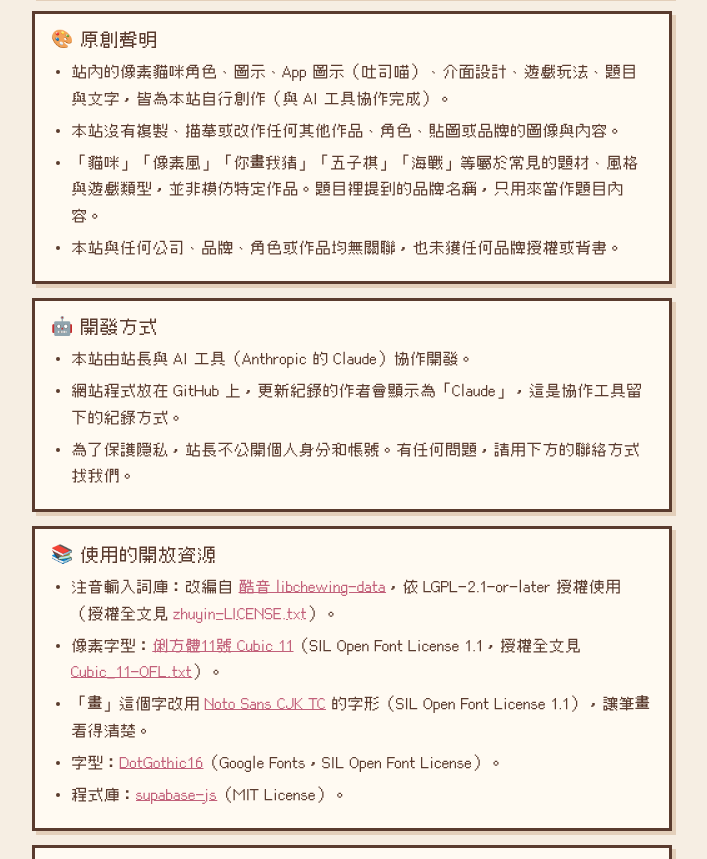
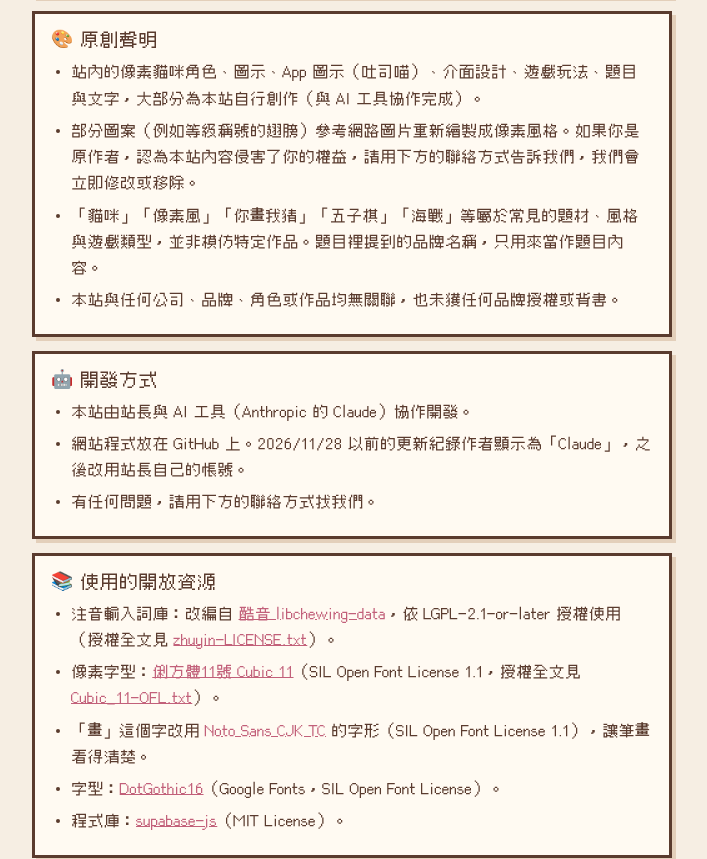
Before and after one commit to meow-nest/meow-nest.github.io, a plain HTML site: page about.html in a window 1280 px wide. Shown: the part 2311-3170 px from the top of the page, without its empty margins (288-995 px from the left). Drawn offline with Linux system fonts and the light colour scheme; a web font is replaced by a local one.

Commit message:
網站聲明和 README：改成「大部分」自行創作，註明稱號翅膀參考網路圖片、如有侵權請來信會立即移除；開發方式更新成 11/28 起用站長帳號；CLAUDE.md 記下翅膀的來源
Co-Authored-By: Claude Opus 5.5 <noreply@anthropic.com>
Claude-Session: https://claude.ai/code/session_013rW3iYeV23mQBoDptCGbZ1

```diff
--- a/about.html
+++ b/about.html
@@ -79,8 +79,8 @@ a{color:#c2607a}
 
 <div class="box"><h2>🎨 原創聲明</h2>
 <ul>
-<li>站內的像素貓咪角色、圖示、App 圖示（吐司喵）、介面設計、遊戲玩法、題目與文字，皆為本站自行創作（與 AI 工具協作完成）。</li>
-<li>本站沒有複製、描摹或改作任何其他作品、角色、貼圖或品牌的圖像與內容。</li>
+<li>站內的像素貓咪角色、圖示、App 圖示（吐司喵）、介面設計、遊戲玩法、題目與文字，大部分為本站自行創作（與 AI 工具協作完成）。</li>
+<li>部分圖案（例如等級稱號的翅膀）參考網路圖片重新繪製成像素風格。如果你是原作者，認為本站內容侵害了你的權益，請用下方的聯絡方式告訴我們，我們會立即修改或移除。</li>
 <li>「貓咪」「像素風」「你畫我猜」「五子棋」「海戰」等屬於常見的題材、風格與遊戲類型，並非模仿特定作品。題目裡提到的品牌名稱，只用來當作題目內容。</li>
 <li>本站與任何公司、品牌、角色或作品均無關聯，也未獲任何品牌授權或背書。</li>
 </ul></div>
@@ -88,8 +88,8 @@ a{color:#c2607a}
 <div class="box"><h2>🤖 開發方式</h2>
 <ul>
 <li>本站由站長與 AI 工具（Anthropic 的 Claude）協作開發。</li>
-<li>網站程式放在 GitHub 上，更新紀錄的作者會顯示為「Claude」，這是協作工具留下的紀錄方式。</li>
-<li>為了保護隱私，站長不公開個人身分和帳號。有任何問題，請用下方的聯絡方式找我們。</li>
+<li>網站程式放在 GitHub 上。2026/11/28 以前的更新紀錄作者顯示為「Claude」，之後改用站長自己的帳號。</li>
+<li>有任何問題，請用下方的聯絡方式找我們。</li>
 </ul></div>
 
 <div class="box"><h2>📚 使用的開放資源</h2>
--- a/sw.js
+++ b/sw.js
@@ -1,5 +1,5 @@
 // 喵喵小窩 service worker：負責跳通知、點通知打開 App
-const CACHE = "meow-pub-v292";
+const CACHE = "meow-pub-v293";
 const SHELL = ["./", "index.html"];   // 其他檔案用到時才存（帶版本號，存在 ASSET 裡，更新時沒改到的不用重新下載）
 const ASSET = "meow-pub-assets";
 
```
Also changed, not shown: 2 other files.
